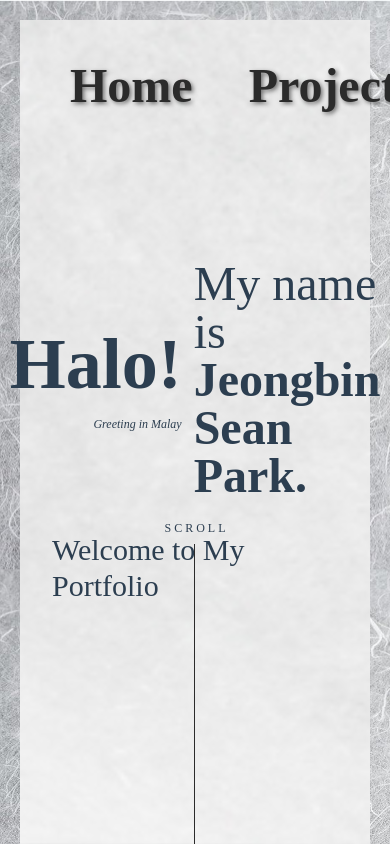
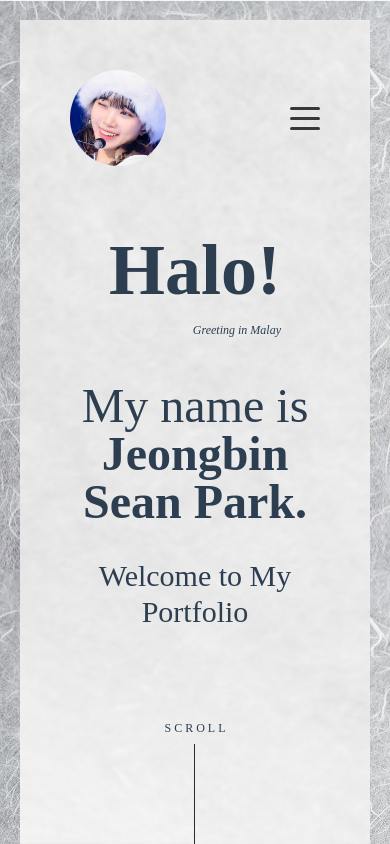
Before and after one commit to shaanprk/vue-personal-portfolio, a Vue app in the folder frontend/: page / in a window 390 px wide. Shown: the top 844 px of the page. Built offline with nearby package versions, Linux system fonts and the light colour scheme; a web font is replaced by a local one.

Commit message:
Made home page mobile-friendly

```diff
--- a/frontend/src/assets/projects.json
+++ b/frontend/src/assets/projects.json
@@ -26,7 +26,7 @@
       }
     ],
     "githubLink": "https://github.com/shaanprk/vue-personal-portfolio",
-    "liveDemoLink": "https://www.google.com/"
+    "liveDemoLink": "https://vue-personal-portfolio.vercel.app"
   },
   {
     "id": 2,
--- a/frontend/src/components/TheNavbar.vue
+++ b/frontend/src/components/TheNavbar.vue
@@ -1,11 +1,35 @@
+<script>
+export default {
+  data() {
+    return {
+      isMenuOpen: false,
+    }
+  },
+  methods: {
+    toggleMenu() {
+      this.isMenuOpen = !this.isMenuOpen
+    },
+    closeMenu() {
+      this.isMenuOpen = false
+    },
+  },
+}
+</script>
+
 <template>
-  <header class="navbar bg-transparent fixed top-0 z-50 p-[50px] w-[calc(100%-40px)]">
+  <header class="navbar bg-transparent fixed z-50 p-[50px] w-[calc(100%-40px)]">
     <div class="flex items-center justify-between">
       <router-link to="/">
         <img src="../assets/Cropped_Image.png" class="navbar-logo w-24 rounded-full" title="Logo" />
       </router-link>
 
-      <nav>
+      <button class="hamburger md:hidden" @click="toggleMenu">
+        <span :class="{ open: isMenuOpen }"></span>
+        <span :class="{ open: isMenuOpen }"></span>
+        <span :class="{ open: isMenuOpen }"></span>
+      </button>
+
+      <nav :class="{ hidden: !isMenuOpen, block: isMenuOpen }" class="md:block">
         <ul class="flex space-x-14 text-[#383838] w-full justify-between">
           <li class="navbar-links">
             <router-link to="/">Home</router-link>
@@ -25,6 +49,26 @@
           </li> -->
         </ul>
       </nav>
+
+      <div
+        v-if="isMenuOpen"
+        class="mobile-menu fixed inset-0 bg-white flex flex-col items-center justify-center z-40"
+      >
+        <ul class="text-4xl space-y-8">
+          <li class="navbar-links">
+            <router-link to="/" @click="closeMenu">Home</router-link>
+          </li>
+          <li class="navbar-links">
+            <router-link to="/projects" @click="closeMenu">Projects</router-link>
+          </li>
+          <li class="navbar-links">
+            <router-link to="/about" @click="closeMenu">About</router-link>
+          </li>
+          <!-- <li class="navbar-links">
+            <router-link to="/contact" @click="closeMenu">Contact</router-link>
+          </li> -->
+        </ul>
+      </div>
     </div>
   </header>
 </template>
@@ -58,6 +102,60 @@
   animation: draw 0.3s forwards;
 }
 
+/* Hamburger menu styles */
+.hamburger {
+  display: flex;
+  flex-direction: column;
+  justify-content: space-around;
+  width: 30px;
+  height: 30px;
+  background: transparent;
+  border: none;
+  cursor: pointer;
+  padding: 0;
+  z-index: 50;
+}
+
+.hamburger span {
+  width: 30px;
+  height: 3px;
+  background: #383838;
+  border-radius: 10px;
+  transition: all 0.3s linear;
+  position: relative;
+  transform-origin: 1px;
+}
+
+.hamburger span.open:nth-child(1) {
+  transform: rotate(45deg);
+}
+
+.hamburger span.open:nth-child(2) {
+  opacity: 0;
+}
+
+.hamburger span.open:nth-child(3) {
+  transform: rotate(-45deg);
+}
+
+/* Mobile menu styles */
+.mobile-menu {
+  display: flex;
+  flex-direction: column;
+  justify-content: center;
+  align-items: center;
+  background-color: white;
+  height: 100vh;
+  width: 100vw;
+  z-index: 40;
+}
+
+@media (min-width: 768px) {
+  .mobile-menu {
+    display: none;
+  }
+}
+
 @keyframes draw {
   from {
     clip-path: inset(0 100% 0 0);
--- a/frontend/src/views/HomePage.vue
+++ b/frontend/src/views/HomePage.vue
@@ -28,9 +28,11 @@ export default {
   <div
     class="landing-page flex flex-col justify-center items-center text-[#2c3e50] p-8 h-[calc(100vh-20px)] relative"
   >
-    <div class="initial-message fade-up flex justify-center items-center gap-3">
+    <div
+      class="initial-message fade-up flex justify-center items-center gap-3 max-md:flex-col max-md:text-center"
+    >
       <div class="greeting mb-8 inline-flex flex-col items-center justify-center">
-        <h1 class="message text-7xl font-bold mb-4 text-center">{{ randomGreeting().message }}!</h1>
+        <h1 class="message text-7xl font-bold mb-4">{{ randomGreeting().message }}!</h1>
         <p class="language text-xs italic self-end">Greeting in {{ greeting.language }}</p>
       </div>
 
@@ -41,7 +43,7 @@ export default {
       </div>
     </div>
 
-    <p class="welcome fade-up-delay text-3xl">Welcome to My Portfolio</p>
+    <p class="welcome fade-up-delay text-3xl max-md:text-center">Welcome to My Portfolio</p>
 
     <div class="scroll flex flex-col justify-center items-center absolute bottom-0">
       <p class="text-xs mb-2 fade-in">
@@ -58,14 +60,26 @@ export default {
         viewBox="0 0 1 300"
         fill="none"
         xmlns="http://www.w3.org/2000/svg"
-        class="fade-in"
+        class="fade-in max-md:hidden"
+      >
+        <line x1="0.5" y1="0" x2="0.5" y2="100%" stroke="#2B2B2B" />
+      </svg>
+      <svg
+        width="1"
+        height="100%"
+        viewBox="0 0 1 100"
+        fill="none"
+        xmlns="http://www.w3.org/2000/svg"
+        class="fade-in md:hidden"
       >
         <line x1="0.5" y1="0" x2="0.5" y2="100%" stroke="#2B2B2B" />
       </svg>
     </div>
   </div>
 
-  <div class="summary flex flex-col justify-center items-center h-[calc(100vh-20px)] relative">
+  <div
+    class="summary flex flex-col justify-center items-center h-[calc(100vh-20px)] relative max-md:text-center"
+  >
     <div class="scroll flex flex-col justify-center items-center absolute top-0">
       <svg
         width="1"
@@ -73,7 +87,17 @@ export default {
         viewBox="0 0 1 300"
         fill="none"
         xmlns="http://www.w3.org/2000/svg"
-        class="fade-in"
+        class="fade-in max-md:hidden"
+      >
+        <line x1="0.5" y1="0" x2="0.5" y2="100%" stroke="#2B2B2B" />
+      </svg>
+      <svg
+        width="1"
+        height="100%"
+        viewBox="0 0 1 100"
+        fill="none"
+        xmlns="http://www.w3.org/2000/svg"
+        class="fade-in md:hidden"
       >
         <line x1="0.5" y1="0" x2="0.5" y2="100%" stroke="#2B2B2B" />
       </svg>
```
